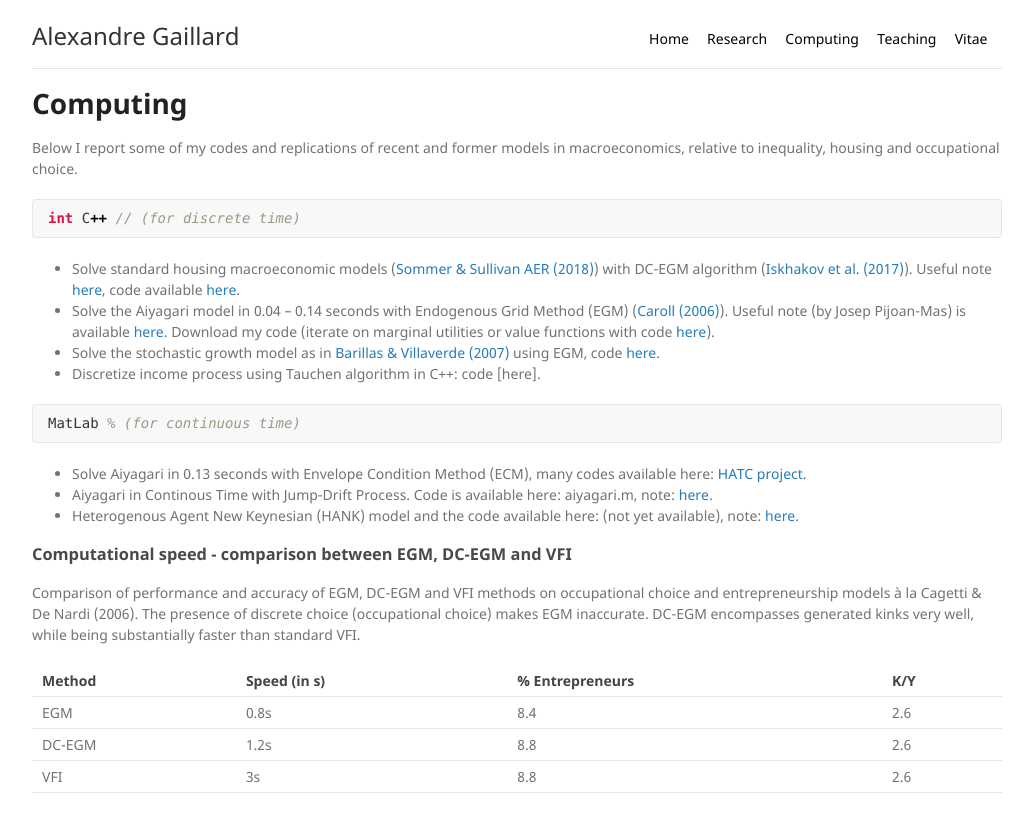
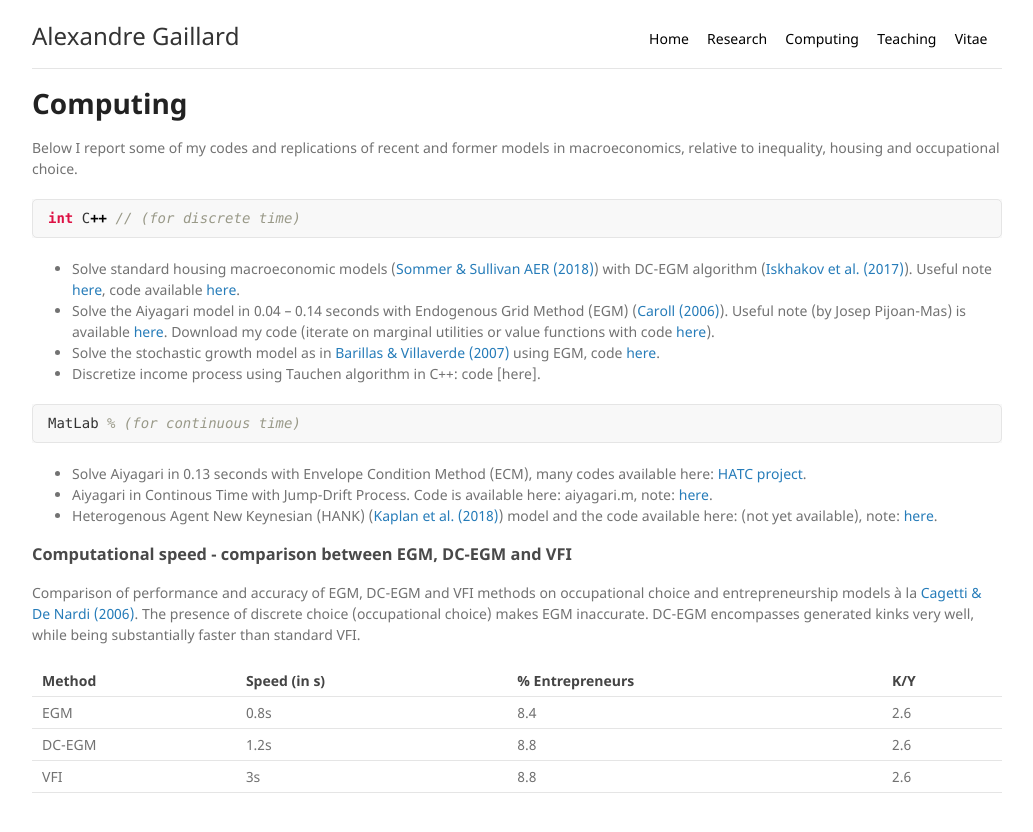
Before and after one commit to AGaillardTSE/AGaillardTSE.github.io, a Jekyll site: the page built from computing.md, in a window 1280 px wide. Shown: the top 832 px of the page, without its empty margins (123-1156 px from the left). Built offline with Jekyll 4.4.1, drawn with Linux system fonts in a browser that asks for light colours; our own code applies the rules of GitHub Pages for plain Markdown files.

Commit message:
Update computing.md

````diff
--- a/computing.md
+++ b/computing.md
@@ -20,11 +20,11 @@ MatLab % (for continuous time)
 ```
 * Solve Aiyagari in 0.13 seconds with Envelope Condition Method (ECM), many codes available here: [HATC project](http://www.princeton.edu/%7Emoll/HACTproject.htm).
 * Aiyagari in Continous Time with Jump-Drift Process. Code is available here: aiyagari.m, note: <a href="http://agaillard.eu/resources/aiyagari2.pdf" target="_blank">here</a>.
-* Heterogenous Agent New Keynesian (HANK) model and the code available here: (not yet available), note: <a href="http://agaillard.eu/resources/HANK.pdf" target="_blank">here</a>.
+* Heterogenous Agent New Keynesian (HANK) ([Kaplan et al. (2018)](https://www.princeton.edu/~moll/HANK.pdf)) model and the code available here: (not yet available), note: <a href="http://agaillard.eu/resources/HANK.pdf" target="_blank">here</a>.
 
 
 ### Computational speed - comparison between EGM, DC-EGM and VFI
-Comparison of performance and accuracy of EGM, DC-EGM and VFI methods on occupational choice and entrepreneurship models à la Cagetti & De Nardi (2006). The presence of discrete choice (occupational choice) makes EGM inaccurate. DC-EGM encompasses generated kinks very well, while being substantially faster than standard VFI.
+Comparison of performance and accuracy of EGM, DC-EGM and VFI methods on occupational choice and entrepreneurship models à la [Cagetti & De Nardi (2006)](http://users.nber.org/~denardim/research/caciocristina.pdf). The presence of discrete choice (occupational choice) makes EGM inaccurate. DC-EGM encompasses generated kinks very well, while being substantially faster than standard VFI.
 
 | Method        | Speed (in s)         | % Entrepreneurs | K/Y |
 |:-------------|:------------------|:------|:------|
````
